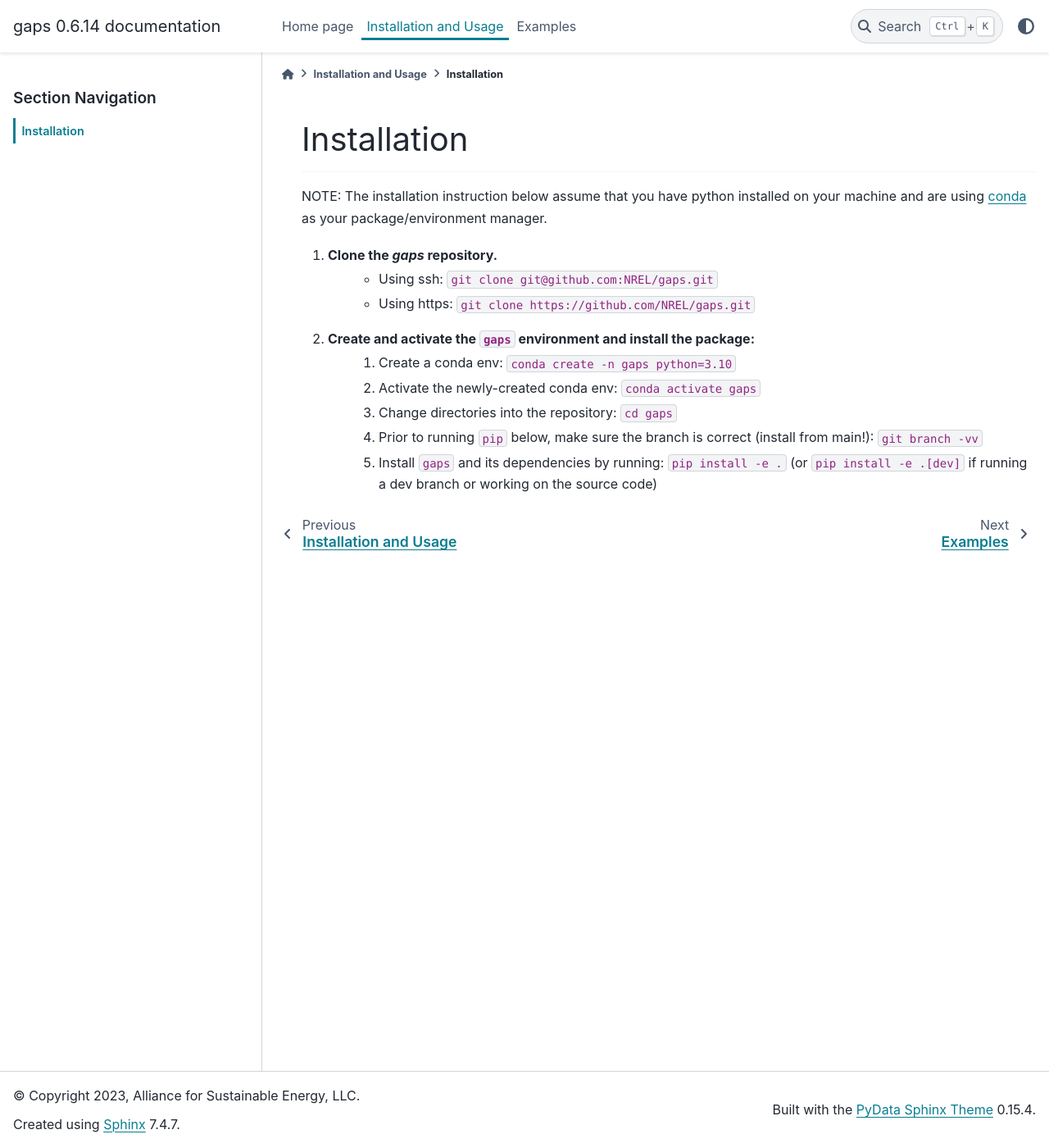
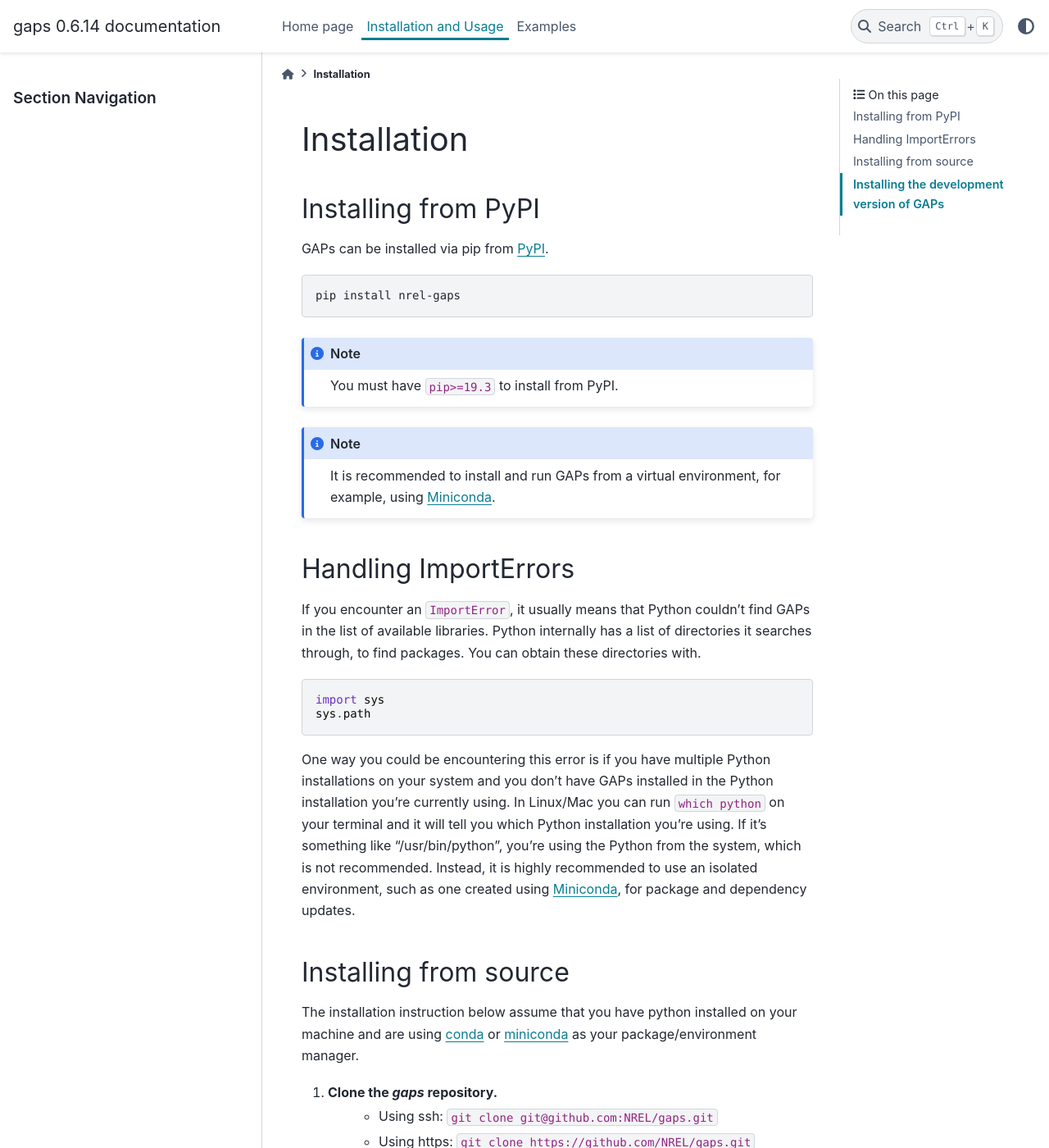
Before and after one commit to NREL/gaps, a Sphinx documentation site: the page built from docs/source/misc/installation.rst, in a window 1280 px wide and 1400 px high. Shown: the whole window at 82% size. Built offline with Sphinx 7.4.7 and the PyData theme 0.15.4, drawn with Linux system fonts in a browser that asks for light colours; pages that are not in the unit, such as notebooks, are missing from menus; some of the changed text lies outside the part shown.

Commit message:
Update installation instructions

```diff
--- /dev/null
+++ b/INSTALL.rst
@@ -0,0 +1,83 @@
+Installing GAPs
+---------------
+
+.. inclusion-install
+
+Installing from PyPI
+~~~~~~~~~~~~~~~~~~~~
+
+GAPs can be installed via pip from
+`PyPI <https://pypi.org/project/NREL-gaps>`__.
+
+.. code-block:: shell
+
+    pip install nrel-gaps
+
+.. note::
+    You must have ``pip>=19.3`` to install from PyPI.
+
+.. note::
+
+    It is recommended to install and run GAPs from a virtual environment, for example,
+    using `Miniconda <https://docs.conda.io/en/latest/miniconda.html>`__.
+
+
+Handling ImportErrors
+~~~~~~~~~~~~~~~~~~~~~
+
+If you encounter an ``ImportError``, it usually means that Python couldn't find GAPs in the list of available
+libraries. Python internally has a list of directories it searches through, to find packages. You can
+obtain these directories with.
+
+.. code-block:: python
+
+    import sys
+    sys.path
+
+One way you could be encountering this error is if you have multiple Python installations on your system
+and you don't have GAPs installed in the Python installation you're currently using.
+In Linux/Mac you can run ``which python`` on your terminal and it will tell you which Python installation you're
+using. If it's something like "/usr/bin/python", you're using the Python from the system, which is not recommended.
+Instead, it is highly recommended to use an isolated environment, such as one created using
+`Miniconda <https://docs.conda.io/en/latest/miniconda.html>`__, for package and dependency updates.
+
+
+Installing from source
+~~~~~~~~~~~~~~~~~~~~~~
+
+The installation instruction below assume that you have python installed
+on your machine and are using `conda <https://docs.conda.io/en/latest/index.html>`_
+or `miniconda <https://docs.conda.io/en/latest/miniconda.html>`__ as your
+package/environment manager.
+
+1. Clone the `gaps` repository.
+    - Using ssh: :code:`git clone git@github.com:NREL/gaps.git`
+    - Using https: :code:`git clone https://github.com/NREL/gaps.git`
+
+2. Create and activate  the ``gaps`` environment and install the package:
+    1) Create a conda env: ``conda create -n gaps python=3.12``
+    2) Activate the newly-created conda env: ``conda activate gaps``
+    3) Change directories into the repository: ``cd gaps``
+    4) Prior to running ``pip`` below, make sure the branch is correct (install from main!): ``git branch -vv``
+    5) Install ``gaps`` and its dependencies by running:
+       ``pip install -e .`` (or ``pip install -e .[dev]`` if running a dev branch or working on the source code)
+
+
+Installing the development version of GAPs
+~~~~~~~~~~~~~~~~~~~~~~~~~~~~~~~~~~~~~~~~~~
+
+We use `pixi <https://pixi.sh/latest/>`_ to manage environments across developers.
+This tool allows developers to install libraries and applications in a reproducible
+way across multiple platforms. This means bugs are easier to reproduce, and it's easier
+to move your development environment to a new piece of hardware.
+
+We keep a version-controlled ``pixi.lock`` in the repository to allow locking with
+the full requirements tree so we can reproduce behaviors and bugs and easily compare
+results.
+
+You can use the ``dev`` feature in ``pixi`` to get all necessary development tools::
+
+    $ pixi shell -e dev
+
+You are welcome to use a different environment manager (e.g. ``conda``, ``mamba``, etc),
+but we make no promises to provide support on environment-related issues/bugs in this case.
--- a/README.rst
+++ b/README.rst
@@ -62,25 +62,19 @@ or dive straight into the full `documentation <https://nrel.github.io/gaps/>`_.
 Installing GAPs
 ===============
 
-NOTE: The installation instruction below assume that you have python installed
-on your machine and are using `conda <https://docs.conda.io/en/latest/index.html>`_
-as your package/environment manager.
+The quickest way to install GAPs for users is from PyPi:
 
+.. code-block:: shell
 
-1. Clone the `gaps` repository.
-    - Using ssh: :code:`git clone git@github.com:NREL/gaps.git`
-    - Using https: :code:`git clone https://github.com/NREL/gaps.git`
+    pip install nrel-gaps
 
+If you are a developer contributing to GAPs, we recommend using `pixi <https://pixi.sh/latest/>`_:
 
-2. Create and activate  the ``gaps`` environment and install the package:
-    1) Create a conda env: ``conda create -n gaps python=3.10``
-    2) Activate the newly-created conda env: ``conda activate gaps``
-    3) Change directories into the repository: ``cd gaps``
-    4) Prior to running ``pip`` below, make sure the branch is correct (install from main!): ``git branch -vv``
-    5) Install ``gaps`` and its dependencies by running:
-       ``pip install -e .`` (or ``pip install -e .[dev]`` if running a dev branch or working on the source code)
+.. code-block:: shell
 
+    pixi shell
 
+For detailed instructions, see the [installation documentation](https://nrel.github.io/gaps/misc/installation.html).
 
 Development
 ===========
--- a/docs/source/index.rst
+++ b/docs/source/index.rst
@@ -2,7 +2,7 @@
    :hidden:
 
    Home page <self>
-   Installation and Usage <misc/installation_usage>
+   Installation and Usage <misc/installation>
    Examples <misc/examples>
    API reference <_autosummary/gaps>
 
--- a/docs/source/misc/installation.rst
+++ b/docs/source/misc/installation.rst
@@ -1,6 +1,5 @@
 Installation
 ============
 
-.. include:: ../../../README.rst
-   :start-after: Installing GAPs
-   :end-before: Development
+.. include:: ../../../INSTALL.rst
+   :start-after: inclusion-install
--- a/docs/source/misc/installation_usage.rst
+++ /dev/null
@@ -1,5 +0,0 @@
-Installation and Usage
-======================
-.. toctree::
-
-    installation
```
